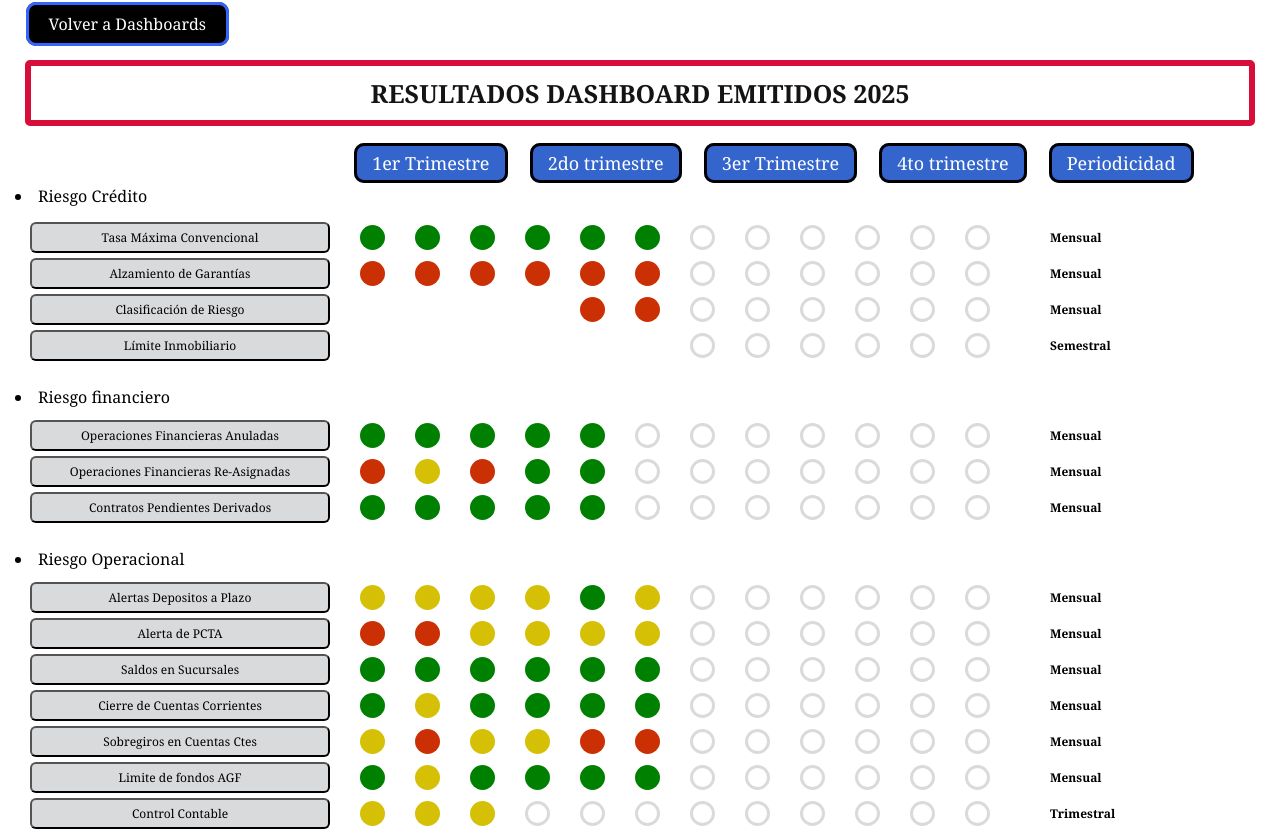
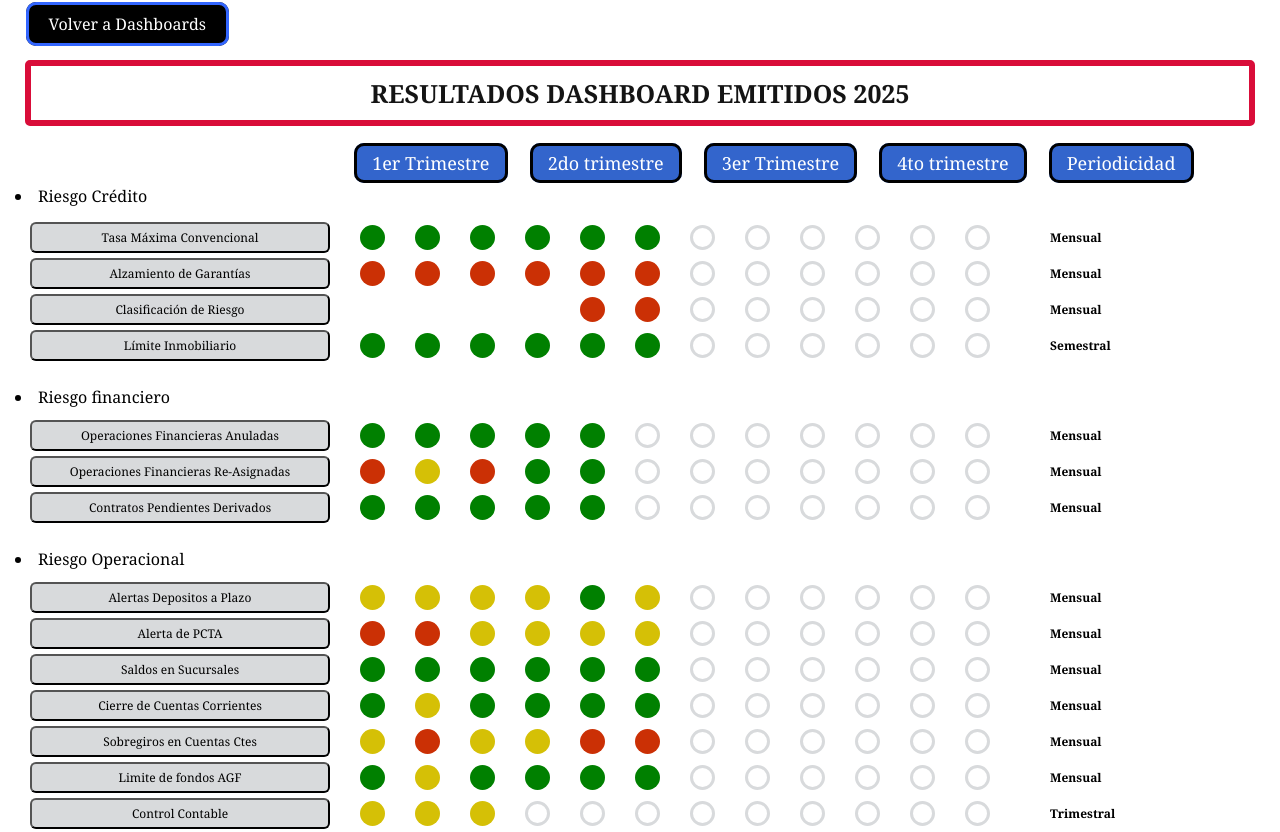
Before and after one commit to AlexMaverickGT/panel-aud-continua, a plain HTML site: page index-resultados.html in a window 1280 px wide. Shown: the top 832 px of the page. Drawn offline with Linux system fonts and the light colour scheme.

Commit message:
Update RC_CumplimientoInmobiliario.css

```diff
--- a/resultadosDashboard/RC_CumplimientoInmobiliario.css
+++ b/resultadosDashboard/RC_CumplimientoInmobiliario.css
@@ -20,7 +20,7 @@
 }
 
 .circuloCumplimientoInmobiliario1 {
-  background-color: --color-verde:green;;
+  background-color: var(--color-verde);
   width: 25px;
   height: 25px;
   border-radius: 50%;
```
